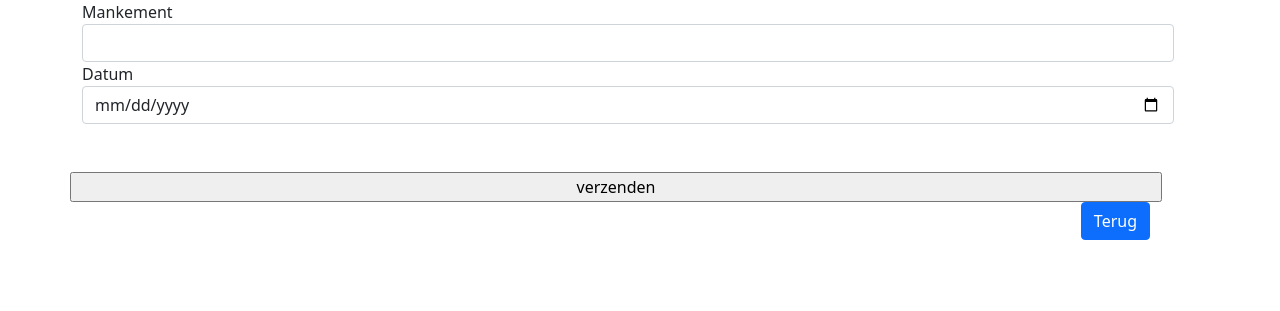
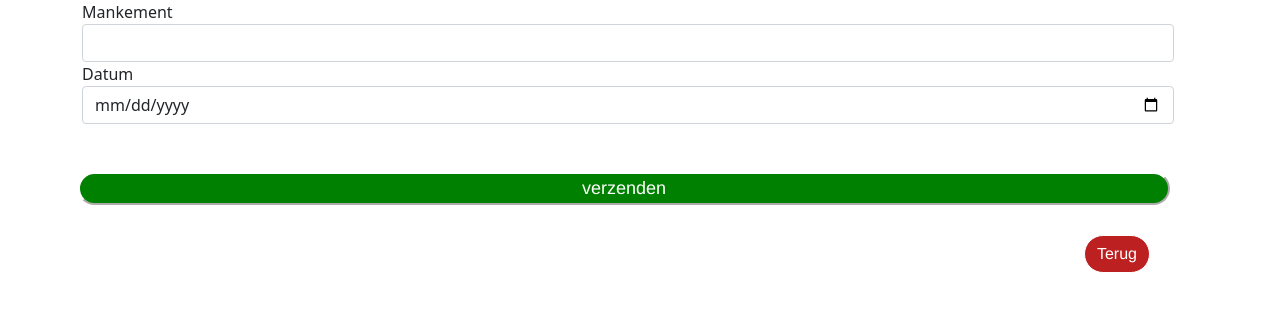
Before and after one commit to Moemin-A/eindexamen, a PHP site: template app/views/Overzicht/create.php in a window 1280 px wide. Shown: the part 86-397 px from the top of the page. Run offline with PHP 8.4, Linux system fonts and the light colour scheme; the template is opened without the code that fills it: most values are stand-ins (such as "Sample title", 1, 10 or a date in 2020); some libraries are stand-ins or nearby versions.

Commit message:
style veranderd met css
style veranderd met css

```diff
--- a/public/css/style.css
+++ b/public/css/style.css
@@ -1,3 +1,27 @@
-h3 {
-  border: 2px solid red;
+h3{
+  font-family: 'Franklin Gothic Medium', 'Arial Narrow', Arial, sans-serif;
+    text-align: center;
+    border: 3cm;
+    letter-spacing: 1.5mm;
+    text-shadow: 1px 3px 7px #222222;
 }
+
+#btn1{
+  background-color: green;
+  margin-left: 8px;
+  font-family: 'Franklin Gothic Medium', 'Arial Narrow', Arial, sans-serif;
+  border-radius: 3em;
+  border-color: white;
+  color: white;
+  text-align: center;
+font-size: large;
+}
+
+#btn2{
+  background-color: rgb(189, 32, 32);
+  font-family: 'Franklin Gothic Medium', 'Arial Narrow', Arial, sans-serif;
+  border-radius: 3em;
+  border-color: white;
+  color: white;
+  margin-top: 30px;
+}
```
